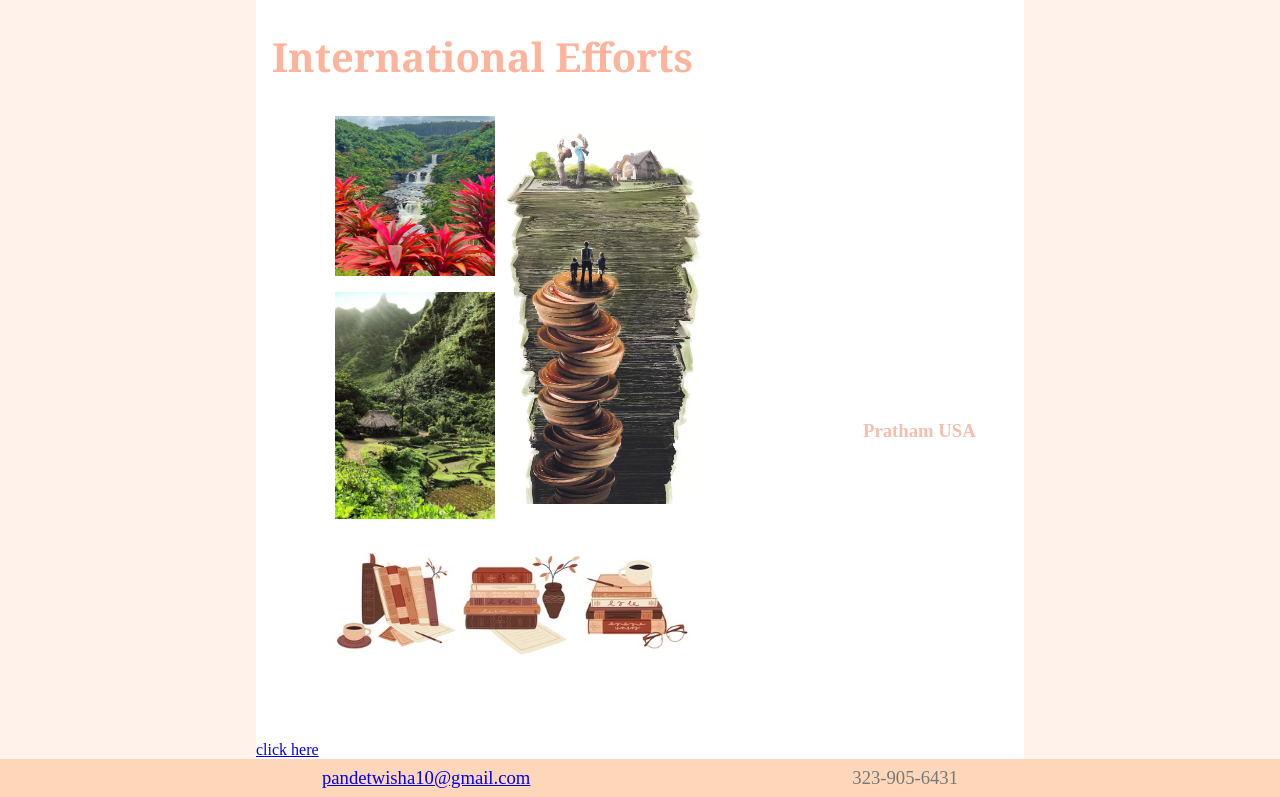
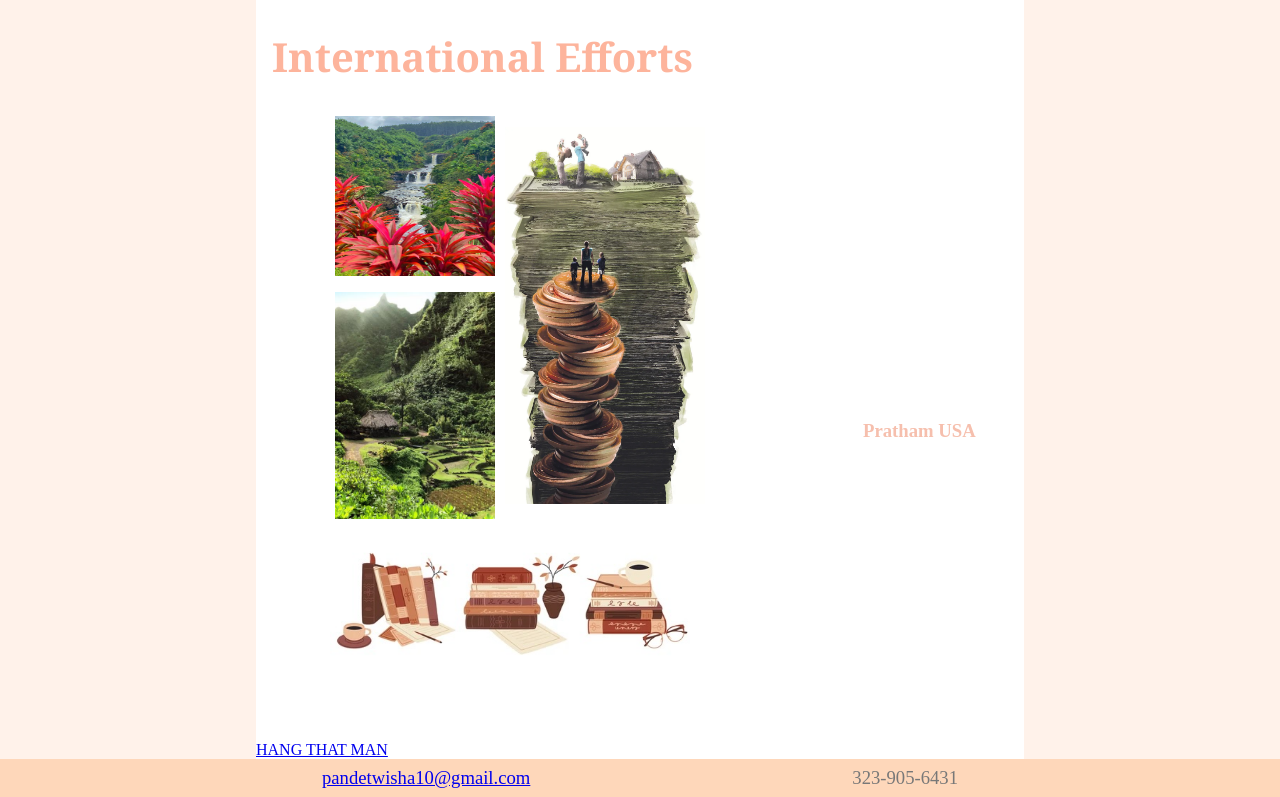
Before and after one commit to twpande/twpande, a plain HTML site: page index.html in a window 1280 px wide. Shown: the part 3461-4258 px from the top of the page. Drawn offline with Linux system fonts and the light colour scheme.

Commit message:
changed hangman link text

```diff
--- a/index.html
+++ b/index.html
@@ -181,7 +181,7 @@
       </div>
     </section>
     <a href="./hangman.html">
-      click here
+      HANG THAT MAN
     </a>
   </div>
   <div class="sideBar"><span></span></div>
```
